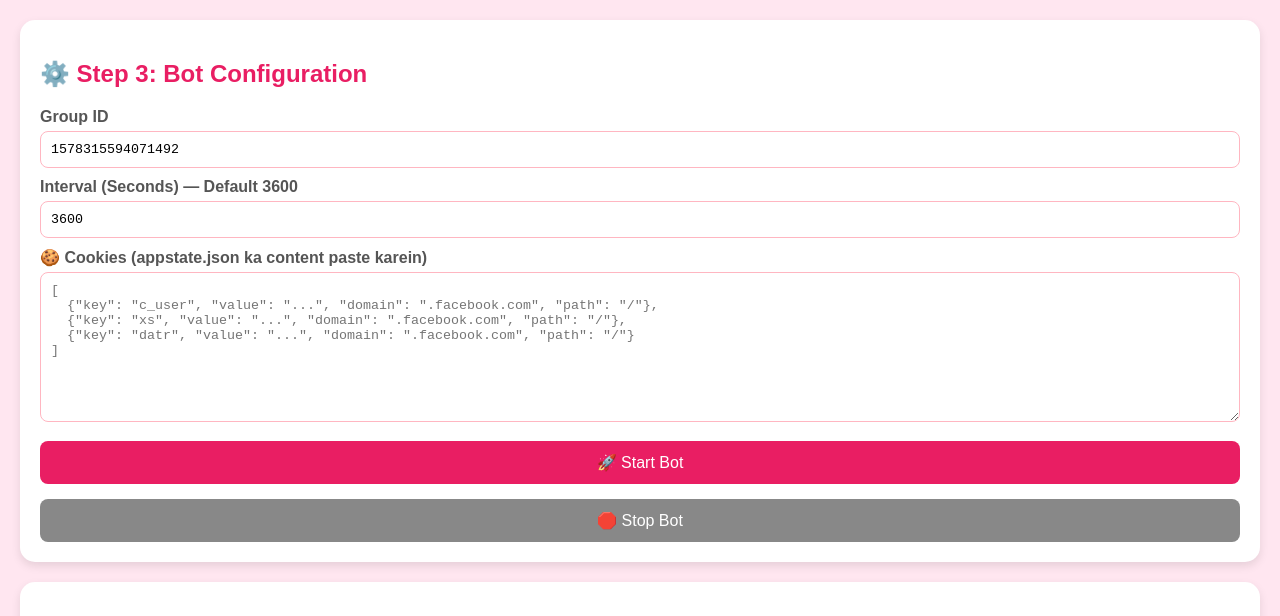
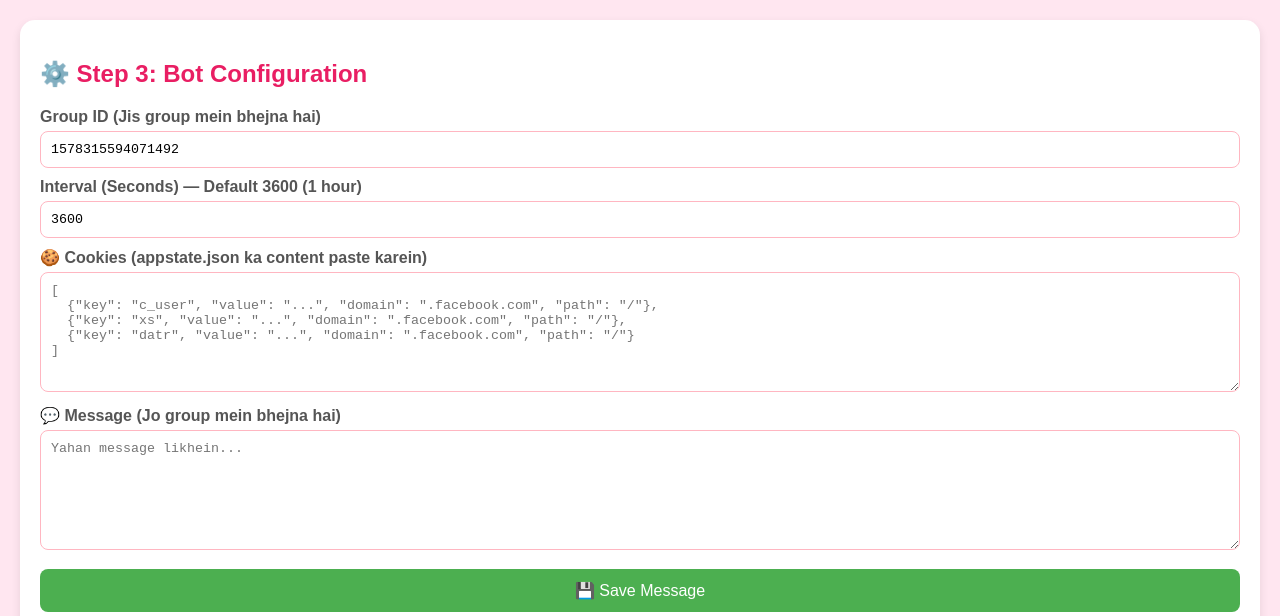
Before and after one commit to Pain-web452/Bot-, a website: page public/index.html in a window 1280 px wide. Shown: the top 616 px of the page. Drawn offline with nearby package versions, Linux system fonts and the light colour scheme; no server answers.

Commit message:
Update index.html

```diff
--- a/public/index.html
+++ b/public/index.html
@@ -10,10 +10,11 @@
   h2 { color: #e91e63; }
   label { display: block; margin-top: 10px; font-weight: bold; color: #555; }
   input, textarea { width: 100%; padding: 10px; margin-top: 5px; border: 1px solid #ffb6c1; border-radius: 8px; box-sizing: border-box; font-family: monospace; }
-  textarea { height: 150px; resize: vertical; }
+  textarea { height: 120px; resize: vertical; }
   button { width: 100%; padding: 12px; margin-top: 15px; border: none; border-radius: 8px; font-size: 16px; cursor: pointer; }
   .start { background: #e91e63; color: #fff; }
   .stop { background: #888; color: #fff; }
+  .save { background: #4caf50; color: #fff; }
   .clear { background: #ffc107; color: #000; width: auto; padding: 8px 20px; }
   #logs { background: #111; color: #0f0; font-family: monospace; padding: 15px; border-radius: 10px; height: 300px; overflow-y: auto; font-size: 13px; }
   .log-header { display: flex; justify-content: space-between; align-items: center; }
@@ -24,10 +25,10 @@
 <div class="card">
   <h2>⚙️ Step 3: Bot Configuration</h2>
 
-  <label>Group ID</label>
+  <label>Group ID (Jis group mein bhejna hai)</label>
   <input type="text" id="groupId" value="1578315594071492">
 
-  <label>Interval (Seconds) — Default 3600</label>
+  <label>Interval (Seconds) — Default 3600 (1 hour)</label>
   <input type="number" id="interval" value="3600">
 
   <label>🍪 Cookies (appstate.json ka content paste karein)</label>
@@ -36,6 +37,10 @@
   {"key": "xs", "value": "...", "domain": ".facebook.com", "path": "/"},
   {"key": "datr", "value": "...", "domain": ".facebook.com", "path": "/"}
 ]'></textarea>
+
+  <label>💬 Message (Jo group mein bhejna hai)</label>
+  <textarea id="messageBox" placeholder="Yahan message likhein..."></textarea>
+  <button class="save" onclick="saveMessage()">💾 Save Message</button>
 
   <button class="start" onclick="startBot()">🚀 Start Bot</button>
   <button class="stop" onclick="stopBot()">🛑 Stop Bot</button>
@@ -60,6 +65,23 @@
     logs.appendChild(p);
     logs.scrollTop = logs.scrollHeight;
   });
+
+  // Page load hone par message.txt padho
+  window.onload = async () => {
+    const res = await fetch('/get-message');
+    const data = await res.json();
+    document.getElementById('messageBox').value = data.message;
+  };
+
+  async function saveMessage() {
+    const message = document.getElementById('messageBox').value;
+    await fetch('/save-message', {
+      method: 'POST',
+      headers: { 'Content-Type': 'application/json' },
+      body: JSON.stringify({ message })
+    });
+    alert('✅ Message save ho gaya!');
+  }
 
   async function startBot() {
     const groupId = document.getElementById('groupId').value;
```
